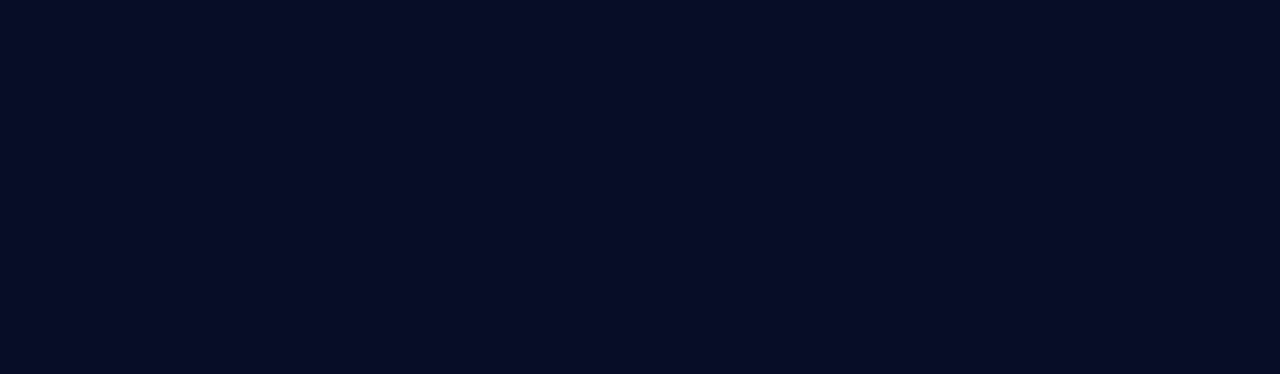
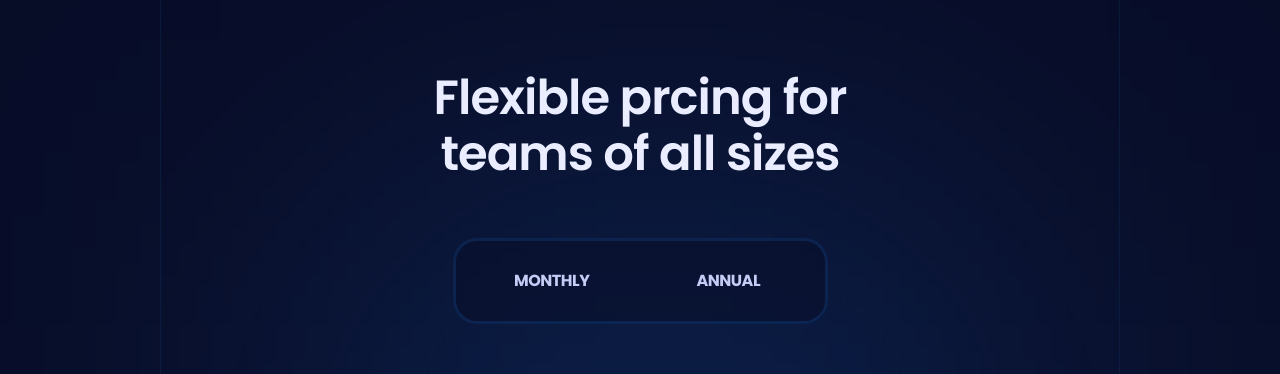
Before and after one commit to joshzee/react_saas_landing, a React (Vite) app: page / in a window 1280 px wide. Shown: the part 1726-2100 px from the top of the page. Before the commit the page ends 1682 px from the top, so only its background shows below. Built offline with nearby package versions, Linux system fonts and the light colour scheme.

Commit message:
Completely finished Features | Began Pricing section

```diff
--- a/src/App.jsx
+++ b/src/App.jsx
@@ -1,6 +1,7 @@
 import Features from "./sections/Features.jsx";
 import Header from "./sections/Header.jsx";
 import Hero from "./sections/Hero.jsx";
+import Pricing from "./sections/Pricing.jsx";
 
 const App = () => {
   return (
@@ -8,6 +9,7 @@
       <Header />
       <Hero />
       <Features />
+      <Pricing />
     </main>
   )
 }
--- a/src/sections/Features.jsx
+++ b/src/sections/Features.jsx
@@ -7,11 +7,12 @@
     <section>
      <Element name="features">
 			<div className="container">
-				<div className="relative flex md:flex-wrap flex-nowrap border-2 border-s3 rounded-7 md:overflow-hidden max-md:flex-col feature-after md:g7 max-md:border-none max-md:rounded-none max-md:gap-3">
+				<div className="relative flex md:flex-wrap flex-nowrap md:overflow-hidden max-md:flex-col feature-after md:g7 border-2
+				 border-s3 rounded-[44px] max-md:border-2 max-md:rounded-none">
 				{features.map(({ id, icon, caption, title, text, button }) => (
               <div
                 key={id}
-                className="relative z-2 md:px-10 px-5 md:pb-10 pb-5 flex-50 max-md:g7 max-md:border-2 max-md:border-s3 max-md:rounded-3xl max-md:flex-320"
+                className="relative z-2 md:px-10 px-5 md:pb-10 pb-5 flex-50 max-md:g7 max-md:flex-320"
               >
                 <div className="w-full flex justify-start items-start">
                   <div className="-ml-3 mb-12 flex items-center justify-center flex-col">
--- a/src/sections/Header.jsx
+++ b/src/sections/Header.jsx
@@ -39,7 +39,7 @@
 
   return (
     <header className={clsx("fixed top-0 left-0 z-50 w-full py-10 transition-all duration-500 mac-lg:py-4",
-                        hasScrolled && "py-2 bg-black-100 backdrop-blur-[7px]")}
+                        hasScrolled && "py-2 bg-black-100 backdrop-blur-[8px]")}
                         >
 
 
--- /dev/null
+++ b/src/sections/Pricing.jsx
@@ -0,0 +1,40 @@
+import { useEffect, useState } from "react";
+import { Element } from 'react-scroll'
+import clsx from 'clsx';
+
+
+
+const Pricing = () => {
+	const [monthly, setMonthly] = useState(false);
+
+
+
+  return <section>
+    <Element name="pricing">
+			<div className='container'>
+				<div className='max-w-960 border-2 pricing-head_before relative mx-auto border-l border-r  border-s2 bg-s1/50 pb-40 pt-28 max-xl:max-w-4xl max-lg:border-none max-md:pb-2 max-md:pt-16'>
+					<h3 className='h3 max-lg:h4 max-md:h5 z-3 relative mx-auto mb-14 max-w-lg text-center text-p4 max-md:mb-11 max-sm:max-w-sm'>
+						Flexible prcing for teams of all sizes
+					</h3>
+
+					<div className='relative z-4 mx-auto flex w-[375px] rounded-3xl border-[3px] border-s4/25 bg-s1/50 p-2 backdrop-blur-[6px] max-md:w-[310px]'>
+						<button className={clsx("pricing-head_btn", monthly && "text-p4")} onClick={() => setMonthly(true)}>
+							Monthly
+						</button>
+
+						<button className={clsx("pricing-head_btn", !monthly && "text-p4")} onClick={() => setMonthly(true)}>
+							Annual
+						</button>
+					</div>
+
+
+
+
+				</div>
+			</div>
+    </Element>
+  </section>
+
+}
+
+export default Pricing
```
